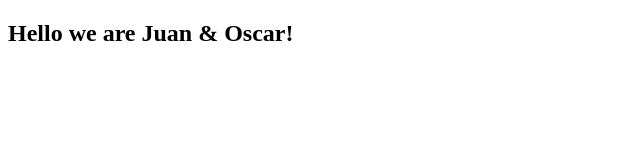
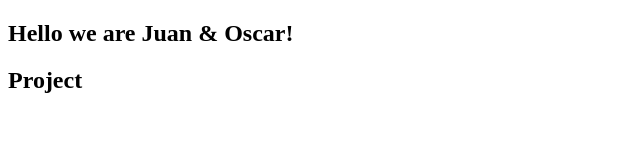
Before and after one commit to Maclenn77/Microverse_Oscar_Juan, a plain HTML site: page fcc-test-suite-template-master/index.html in a window 1280 px wide. Shown: the whole page, without its empty margins (0-640 px from the left). Drawn offline with Linux system fonts and the light colour scheme.

Commit message:
User story 3 & 4 feautures

```diff
--- a/fcc-test-suite-template-master/index.html
+++ b/fcc-test-suite-template-master/index.html
@@ -14,6 +14,9 @@
         Hello we are Juan &amp; Oscar!
       </h1>
     </section>
+    <section id="projects">
+        <h2 class="project-tile">Project</h2>
+    </section>
 
 
     <script  src="js/index.js"></script>
```
